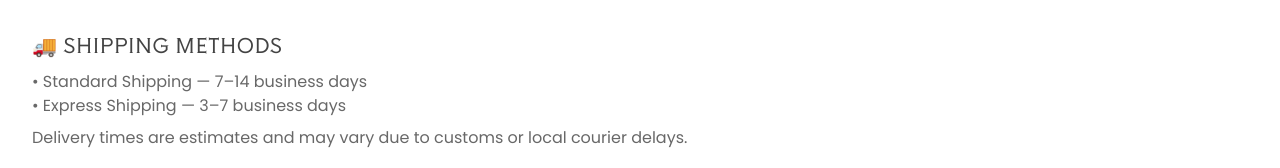
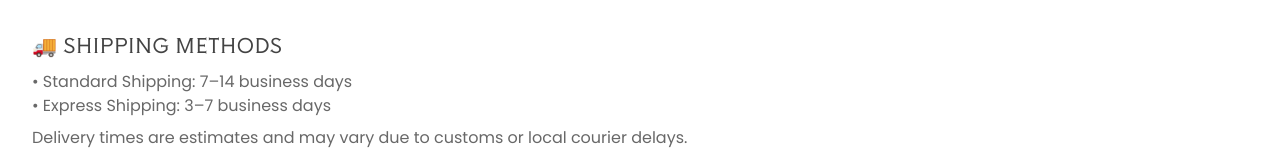
Before and after one commit to berezenko04/wedding-shop, a React (Vite) app in the folder client/: page /shipping-and-delivery in a window 1280 px wide. Shown: the part 400-568 px from the top of the page. Built offline with nearby package versions, Linux system fonts and the light colour scheme; no server answers.

Commit message:
Replace em dash to colons

```diff
--- a/client/src/pages/help/ShippingAndDelivery/index.tsx
+++ b/client/src/pages/help/ShippingAndDelivery/index.tsx
@@ -20,8 +20,8 @@ const ShippingAndDelivery = () => {
       <Stack spacing={1}>
         <Typography variant="h6">🚚 Shipping Methods</Typography>
         <Typography>
-          • Standard Shipping — 7–14 business days
-          <br />• Express Shipping — 3–7 business days
+          • Standard Shipping: 7–14 business days
+          <br />• Express Shipping: 3–7 business days
         </Typography>
         <Typography>Delivery times are estimates and may vary due to customs or local courier delays.</Typography>
       </Stack>
```
